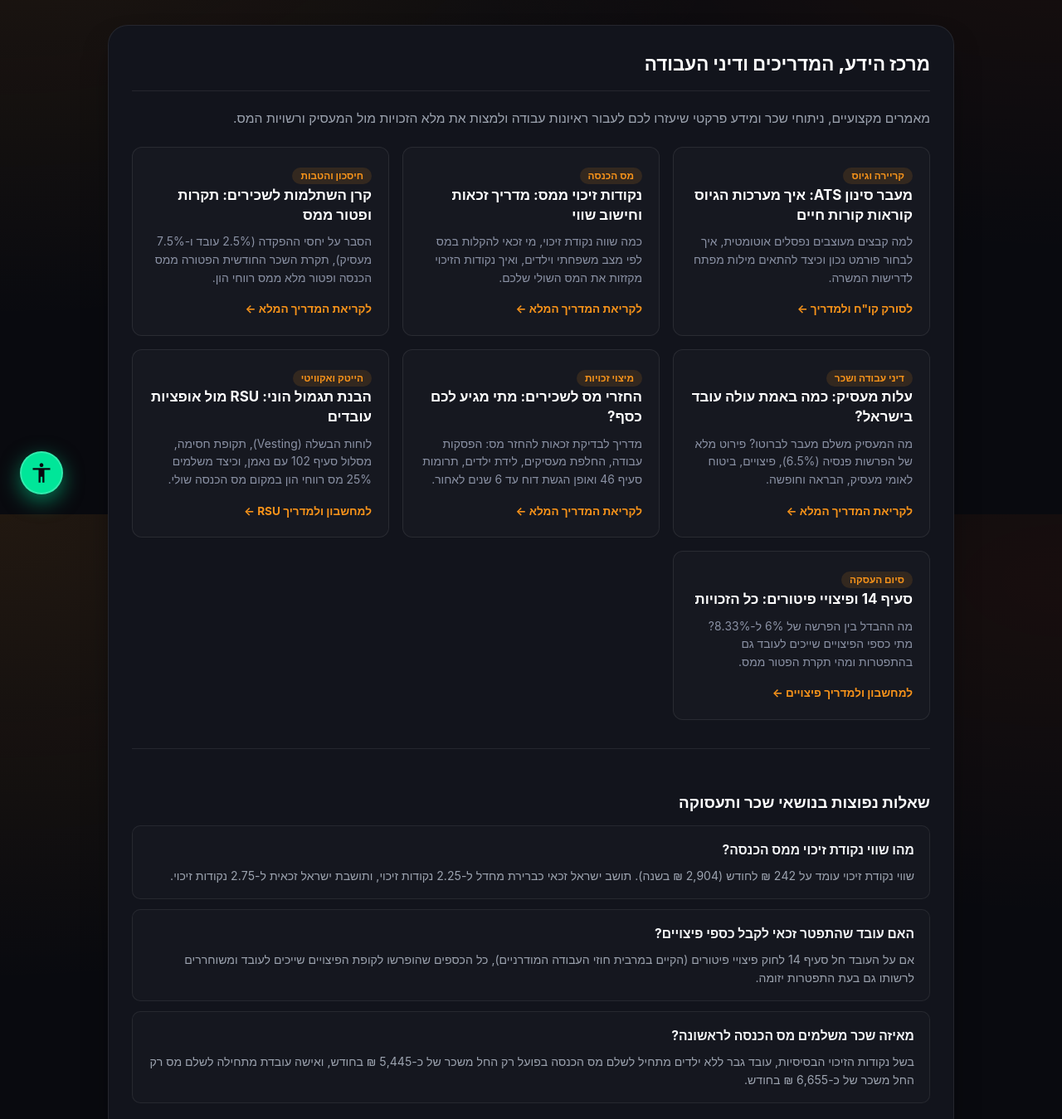
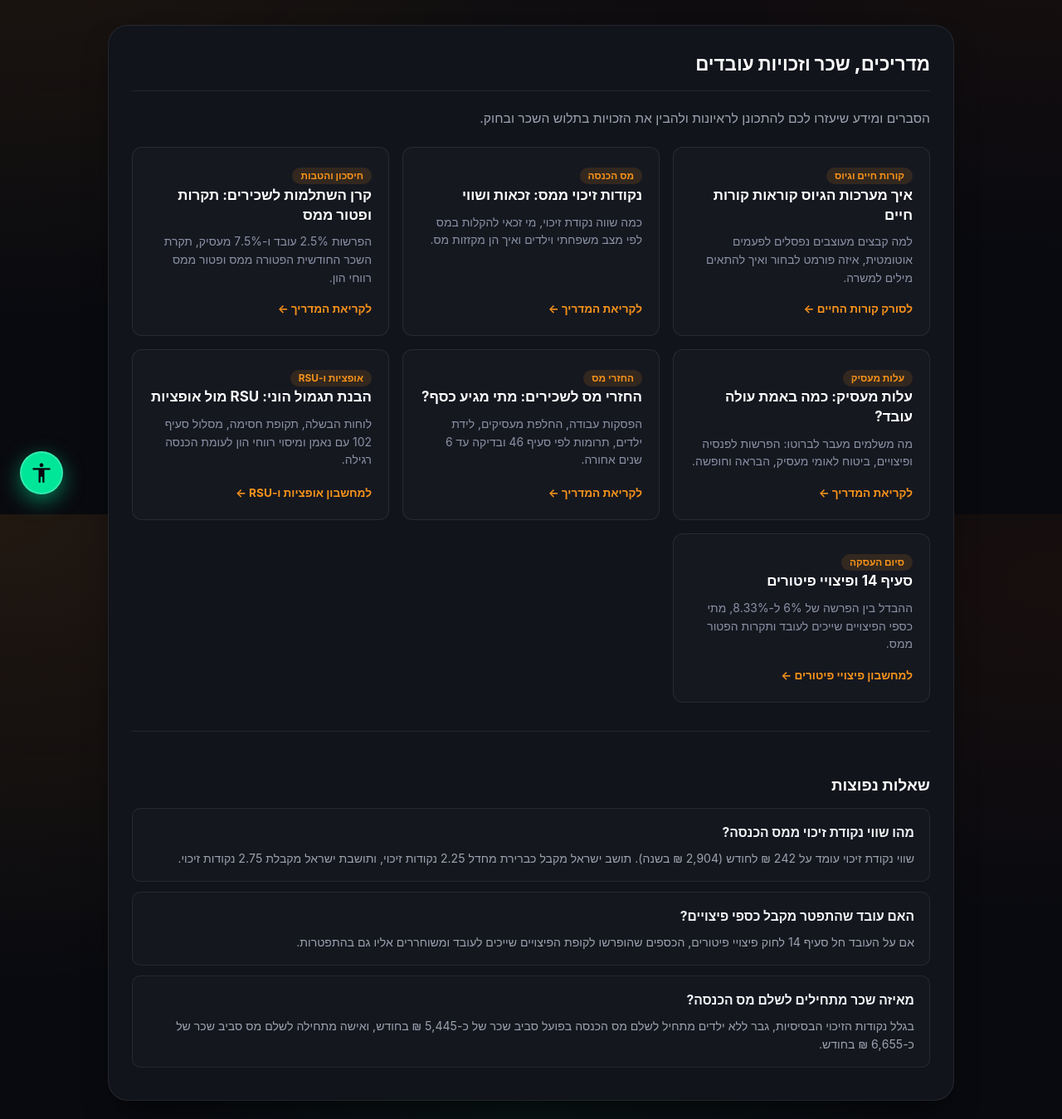
Before and after one commit to 8520258/jobnet, a plain HTML site: page guides.html in a window 1280 px wide. Shown: the part 180-1529 px from the top of the page at 83% size. Drawn offline with Linux system fonts and the light colour scheme.

Commit message:
Update descriptions and headings in guides.html

```diff
--- a/guides.html
+++ b/guides.html
@@ -4,16 +4,16 @@
   <meta charset="UTF-8">
   <meta name="viewport" content="width=device-width, initial-scale=1.0">
   <title>JobNet</title>
-  <meta name="description" content="מדריכים מקצועיים, הסברים ומענה לשאלות נפוצות על קורות חיים (ATS), שכר, מדרגות מס, נקודות זיכוי, קרן השתלמות, החזרי מס, עלות מעסיק ודיני עבודה בישראל.">
+  <meta name="description" content="מדריכים, הסברים ותשובות לשאלות נפוצות על קורות חיים, שכר, מדרגות מס, נקודות זיכוי, קרן השתלמות, החזרי מס, עלות מעסיק ודיני עבודה בישראל.">
   <link rel="canonical" href="https://jobnet.vip/guides">
 
   <meta property="og:title" content="JobNet">
-  <meta property="og:description" content="מרכז הידע, המדריכים ודיני העבודה המעודכנים לשנת 2026.">
+  <meta property="og:description" content="מדריכים ומידע על שכר, מסים וזכויות עובדים לשנת 2026.">
   <meta property="og:type" content="website">
   <meta property="og:url" content="https://jobnet.vip/guides">
 
   <link rel="stylesheet" href="./style.css">
-  <script src="./common.js?v=4.1.0" defer></script>
+  <script src="./common.js?v=4.4.0" defer></script>
 
   <style>
     .guides-grid {
@@ -115,7 +115,7 @@
         "name": "האם עובד שהתפטר זכאי לקבל כספי פיצויים?",
         "acceptedAnswer": {
           "@type": "Answer",
-          "text": "אם על העובד חל סעיף 14 לחוק פיצויי פיטורים (הקיים במרבית חוזי העבודה המודרניים), כל הכספים שהופרשו לקופת הפיצויים שייכים לעובד ומשוחררים לרשותו גם בעת התפטרות יזומה."
+          "text": "אם על העובד חל סעיף 14 לחוק פיצויי פיטורים, הכספים שהופרשו לקופת הפיצויים שייכים לעובד ומשוחררים לרשותו גם בהתפטרות."
         }
       },
       {
@@ -123,7 +123,7 @@
         "name": "מאיזה שכר משלמים מס הכנסה לראשונה?",
         "acceptedAnswer": {
           "@type": "Answer",
-          "text": "בשל נקודות הזיכוי הבסיסיות, עובד גבר ללא ילדים מתחיל לשלם מס הכנסה בפועל רק החל משכר של כ-5,445 ₪ בחודש, ואישה עובדת מתחילה לשלם מס רק החל משכר של כ-6,655 ₪ בחודש."
+          "text": "בגלל נקודות הזיכוי הבסיסיות, גבר ללא ילדים מתחיל לשלם מס הכנסה בפועל סביב שכר של כ-5,445 ₪ בחודש, ואישה מתחילה לשלם מס סביב שכר של כ-6,655 ₪ בחודש."
         }
       }
     ]
@@ -134,98 +134,90 @@
 
   <main class="container" style="max-width: 1020px; width: 100%;">
     <div class="card" style="padding: 28px;">
-      <h2 style="margin-top: 0;">מרכז הידע, המדריכים ודיני העבודה</h2>
-      <p style="color: #9ca3af;">מאמרים מקצועיים, ניתוחי שכר ומידע פרקטי שיעזרו לכם לעבור ראיונות עבודה ולמצות את מלא הזכויות מול המעסיק ורשויות המס.</p>
+      <h2 style="margin-top: 0;">מדריכים, שכר וזכויות עובדים</h2>
+      <p style="color: #9ca3af;">הסברים ומידע שיעזרו לכם להתכונן לראיונות ולהבין את הזכויות בתלוש השכר ובחוק.</p>
 
       <div class="guides-grid">
-        <!-- מדריך 0: קורות חיים ו-ATS -->
         <article class="guide-card">
           <div>
-            <span class="guide-tag">קריירה וגיוס</span>
-            <h3>מעבר סינון ATS: איך מערכות הגיוס קוראות קורות חיים</h3>
-            <p>למה קבצים מעוצבים נפסלים אוטומטית, איך לבחור פורמט נכון וכיצד להתאים מילות מפתח לדרישות המשרה.</p>
+            <span class="guide-tag">קורות חיים וגיוס</span>
+            <h3>איך מערכות הגיוס קוראות קורות חיים</h3>
+            <p>למה קבצים מעוצבים נפסלים לפעמים אוטומטית, איזה פורמט לבחור ואיך להתאים מילים למשרה.</p>
           </div>
-          <a href="./index.html" class="guide-action">לסורק קו"ח ולמדריך ←</a>
+          <a href="./index.html" class="guide-action">לסורק קורות החיים ←</a>
         </article>
 
-        <!-- מדריך 1: נקודות זיכוי -->
         <article class="guide-card">
           <div>
             <span class="guide-tag">מס הכנסה</span>
-            <h3>נקודות זיכוי ממס: מדריך זכאות וחישוב שווי</h3>
-            <p>כמה שווה נקודת זיכוי, מי זכאי להקלות במס לפי מצב משפחתי וילדים, ואיך נקודות הזיכוי מקזזות את המס השולי שלכם.</p>
+            <h3>נקודות זיכוי ממס: זכאות ושווי</h3>
+            <p>כמה שווה נקודת זיכוי, מי זכאי להקלות במס לפי מצב משפחתי וילדים ואיך הן מקזזות מס.</p>
           </div>
-          <a href="./tax-credits.html" class="guide-action">לקריאת המדריך המלא ←</a>
+          <a href="./tax-credits.html" class="guide-action">לקריאת המדריך ←</a>
         </article>
 
-        <!-- מדריך 2: קרן השתלמות -->
         <article class="guide-card">
           <div>
             <span class="guide-tag">חיסכון והטבות</span>
             <h3>קרן השתלמות לשכירים: תקרות ופטור ממס</h3>
-            <p>הסבר על יחסי ההפקדה (2.5% עובד ו-7.5% מעסיק), תקרת השכר החודשית הפטורה ממס הכנסה ופטור מלא ממס רווחי הון.</p>
+            <p>הפרשות 2.5% עובד ו-7.5% מעסיק, תקרת השכר החודשית הפטורה ממס ופטור ממס רווחי הון.</p>
           </div>
-          <a href="./study-fund.html" class="guide-action">לקריאת המדריך המלא ←</a>
+          <a href="./study-fund.html" class="guide-action">לקריאת המדריך ←</a>
         </article>
 
-        <!-- מדריך 3: עלות מעסיק -->
         <article class="guide-card">
           <div>
-            <span class="guide-tag">דיני עבודה ושכר</span>
-            <h3>עלות מעסיק: כמה באמת עולה עובד בישראל?</h3>
-            <p>מה המעסיק משלם מעבר לברוטו? פירוט מלא של הפרשות פנסיה (6.5%), פיצויים, ביטוח לאומי מעסיק, הבראה וחופשה.</p>
+            <span class="guide-tag">עלות מעסיק</span>
+            <h3>עלות מעסיק: כמה באמת עולה עובד?</h3>
+            <p>מה משלמים מעבר לברוטו: הפרשות לפנסיה ופיצויים, ביטוח לאומי מעסיק, הבראה וחופשה.</p>
           </div>
-          <a href="./employer-cost.html" class="guide-action">לקריאת המדריך המלא ←</a>
+          <a href="./employer-cost.html" class="guide-action">לקריאת המדריך ←</a>
         </article>
 
-        <!-- מדריך 4: החזרי מס -->
         <article class="guide-card">
           <div>
-            <span class="guide-tag">מיצוי זכויות</span>
-            <h3>החזרי מס לשכירים: מתי מגיע לכם כסף?</h3>
-            <p>מדריך לבדיקת זכאות להחזר מס: הפסקות עבודה, החלפת מעסיקים, לידת ילדים, תרומות סעיף 46 ואופן הגשת דוח עד 6 שנים לאחור.</p>
+            <span class="guide-tag">החזרי מס</span>
+            <h3>החזרי מס לשכירים: מתי מגיע כסף?</h3>
+            <p>הפסקות עבודה, החלפת מעסיקים, לידת ילדים, תרומות לפי סעיף 46 ובדיקה עד 6 שנים אחורה.</p>
           </div>
-          <a href="./tax-refund.html" class="guide-action">לקריאת המדריך המלא ←</a>
+          <a href="./tax-refund.html" class="guide-action">לקריאת המדריך ←</a>
         </article>
 
-        <!-- מדריך 5: אופציות ו-RSU -->
         <article class="guide-card">
           <div>
-            <span class="guide-tag">הייטק ואקוויטי</span>
-            <h3>הבנת תגמול הוני: RSU מול אופציות עובדים</h3>
-            <p>לוחות הבשלה (Vesting), תקופת חסימה, מסלול סעיף 102 עם נאמן, וכיצד משלמים 25% מס רווחי הון במקום מס הכנסה שולי.</p>
+            <span class="guide-tag">אופציות ו-RSU</span>
+            <h3>הבנת תגמול הוני: RSU מול אופציות</h3>
+            <p>לוחות הבשלה, תקופת חסימה, מסלול סעיף 102 עם נאמן ומיסוי רווחי הון לעומת הכנסה רגילה.</p>
           </div>
-          <a href="./options-rsu.html" class="guide-action">למחשבון ולמדריך RSU ←</a>
+          <a href="./options-rsu.html" class="guide-action">למחשבון אופציות ו-RSU ←</a>
         </article>
 
-        <!-- מדריך 6: סיום העסקה ופיצויים -->
         <article class="guide-card">
           <div>
             <span class="guide-tag">סיום העסקה</span>
-            <h3>סעיף 14 ופיצויי פיטורים: כל הזכויות</h3>
-            <p>מה ההבדל בין הפרשה של 6% ל-8.33%? מתי כספי הפיצויים שייכים לעובד גם בהתפטרות ומהי תקרת הפטור ממס.</p>
+            <h3>סעיף 14 ופיצויי פיטורים</h3>
+            <p>ההבדל בין הפרשה של 6% ל-8.33%, מתי כספי הפיצויים שייכים לעובד ותקרות הפטור ממס.</p>
           </div>
-          <a href="./severance-pay.html" class="guide-action">למחשבון ולמדריך פיצויים ←</a>
+          <a href="./severance-pay.html" class="guide-action">למחשבון פיצויי פיטורים ←</a>
         </article>
       </div>
 
-      <!-- שאלות ותשובות נפוצות -->
       <section class="faq-container">
-        <h3>שאלות נפוצות בנושאי שכר ותעסוקה</h3>
+        <h3>שאלות נפוצות</h3>
 
         <div class="faq-item">
           <h4>מהו שווי נקודת זיכוי ממס הכנסה?</h4>
-          <p>שווי נקודת זיכוי עומד על 242 ₪ לחודש (2,904 ₪ בשנה). תושב ישראל זכאי כברירת מחדל ל-2.25 נקודות זיכוי, ותושבת ישראל זכאית ל-2.75 נקודות זיכוי.</p>
+          <p>שווי נקודת זיכוי עומד על 242 ₪ לחודש (2,904 ₪ בשנה). תושב ישראל מקבל כברירת מחדל 2.25 נקודות זיכוי, ותושבת ישראל מקבלת 2.75 נקודות זיכוי.</p>
         </div>
 
         <div class="faq-item">
-          <h4>האם עובד שהתפטר זכאי לקבל כספי פיצויים?</h4>
-          <p>אם על העובד חל סעיף 14 לחוק פיצויי פיטורים (הקיים במרבית חוזי העבודה המודרניים), כל הכספים שהופרשו לקופת הפיצויים שייכים לעובד ומשוחררים לרשותו גם בעת התפטרות יזומה.</p>
+          <h4>האם עובד שהתפטר מקבל כספי פיצויים?</h4>
+          <p>אם על העובד חל סעיף 14 לחוק פיצויי פיטורים, הכספים שהופרשו לקופת הפיצויים שייכים לעובד ומשוחררים אליו גם בהתפטרות.</p>
         </div>
 
         <div class="faq-item">
-          <h4>מאיזה שכר משלמים מס הכנסה לראשונה?</h4>
-          <p>בשל נקודות הזיכוי הבסיסיות, עובד גבר ללא ילדים מתחיל לשלם מס הכנסה בפועל רק החל משכר של כ-5,445 ₪ בחודש, ואישה עובדת מתחילה לשלם מס רק החל משכר של כ-6,655 ₪ בחודש.</p>
+          <h4>מאיזה שכר מתחילים לשלם מס הכנסה?</h4>
+          <p>בגלל נקודות הזיכוי הבסיסיות, גבר ללא ילדים מתחיל לשלם מס הכנסה בפועל סביב שכר של כ-5,445 ₪ בחודש, ואישה מתחילה לשלם מס סביב שכר של כ-6,655 ₪ בחודש.</p>
         </div>
       </section>
     </div>
```
